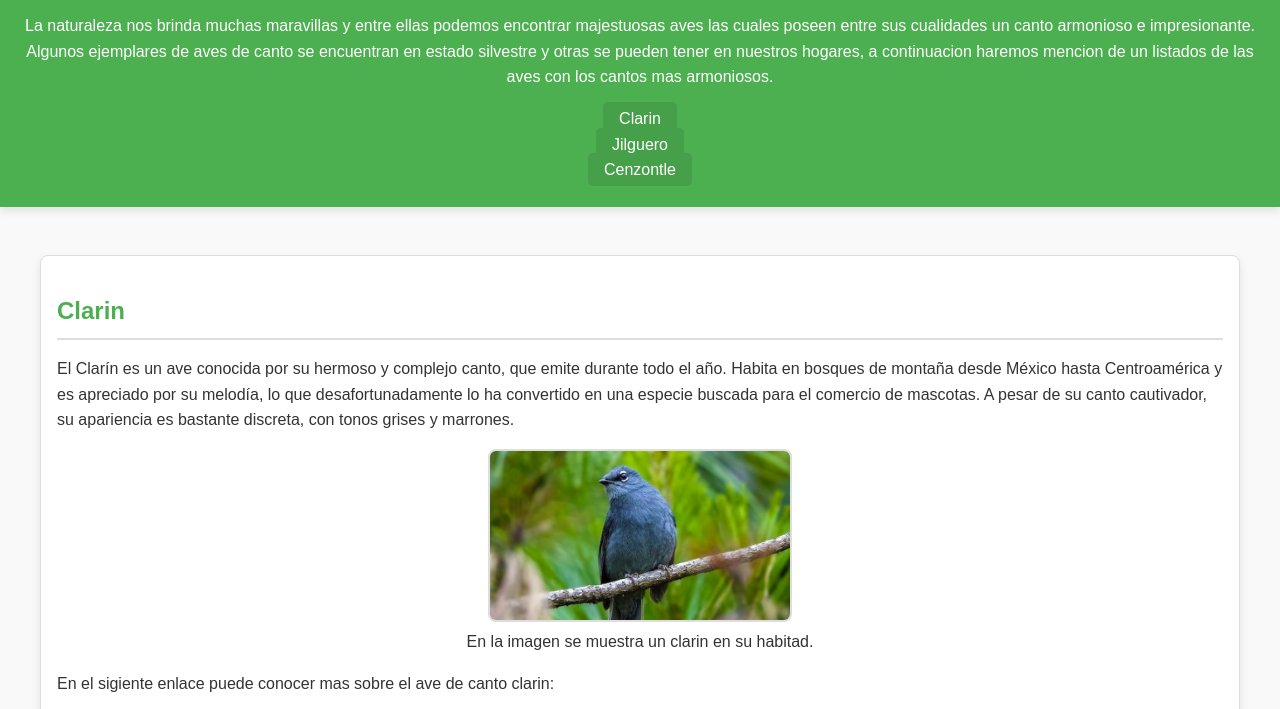
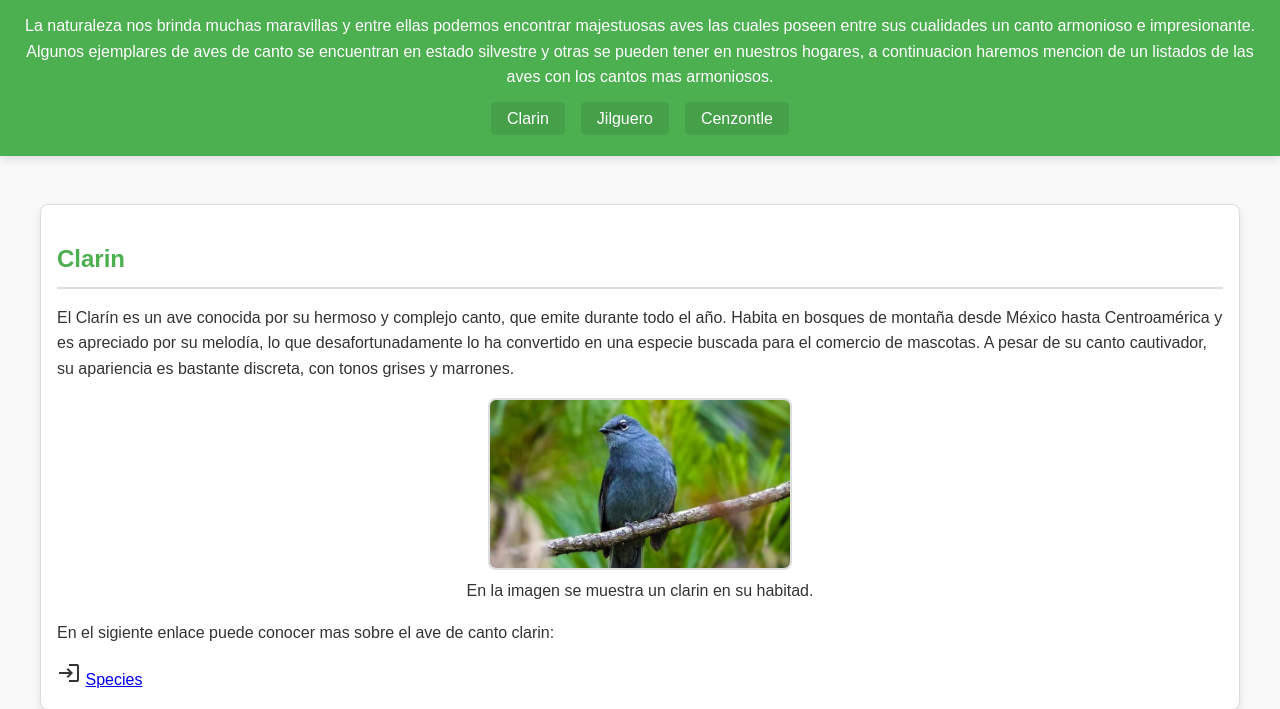
Before and after one commit to Laura341/Modulo2_CSS_Frontend, a plain HTML site: page 19-11-24/index.html in a window 1280 px wide. Shown: the part 70-779 px from the top of the page. Drawn offline with Linux system fonts and the light colour scheme.

Commit message:
centro menu de navegacion utilizando flexbox

```diff
--- a/19-11-24/style.css
+++ b/19-11-24/style.css
@@ -1,4 +1,3 @@
-
 body {
     font-family: 'Arial', sans-serif;
     margin: 0;
@@ -9,7 +8,6 @@ body {
 }
 
 /* Header */
-/* Herencia: El color y el fondo se aplican a todos los elementos dentro de header */
 header {
     background-color: #4CAF50;
     color: white;
@@ -27,6 +25,9 @@ header h1 {
     list-style: none;
     padding: 0;
     margin: 0.5rem 0;
+    display: flex;
+    justify-content: center;
+    gap: 1rem;
 }
 
 .menunav a {
@@ -78,7 +79,6 @@ figure img {
 }
 
 /* Formulario */
-/* Especificidad: Las clases como .subtitulo y .form-group tienen mayor prioridad */
 .boton-enviar{
     background-color: #6dbef4;
     color: #FFF;
@@ -108,8 +108,3 @@ footer {
     main {
         padding: 1rem;
     }
-
-
-
-
-}
```
